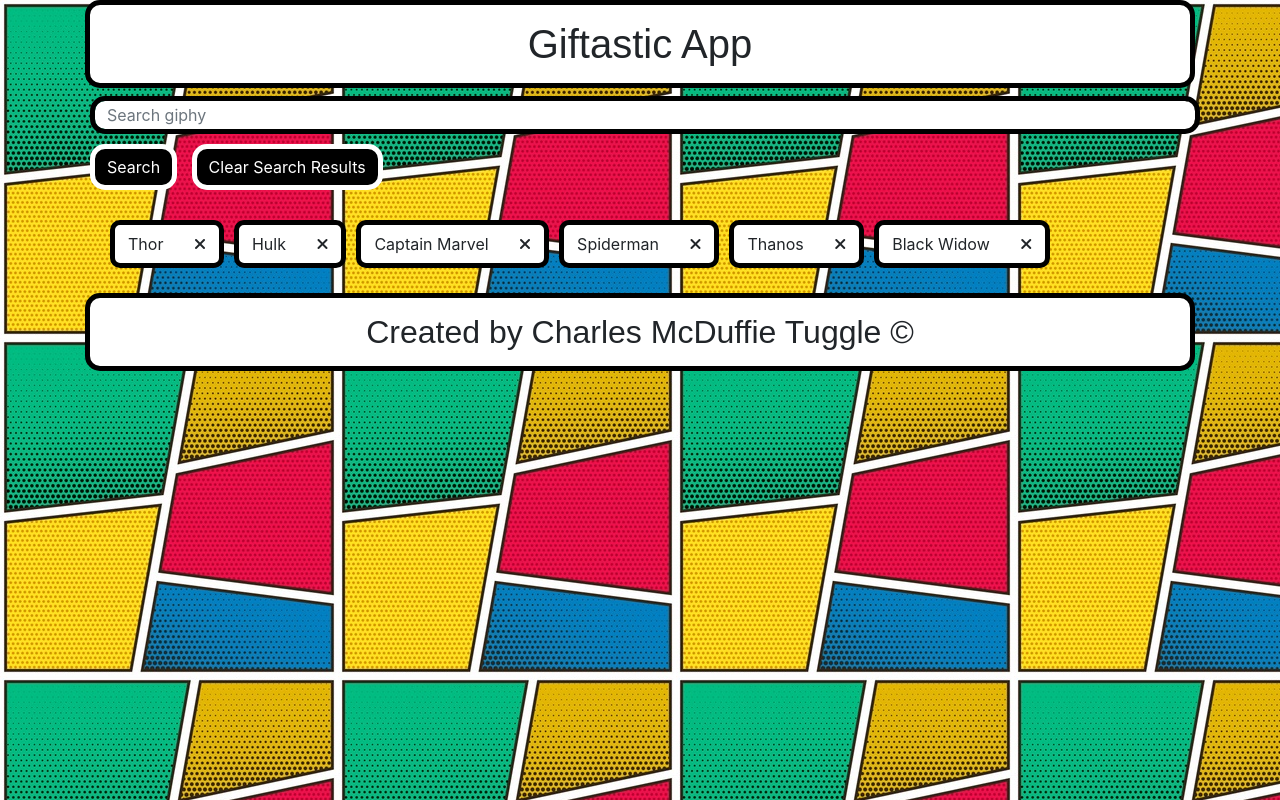
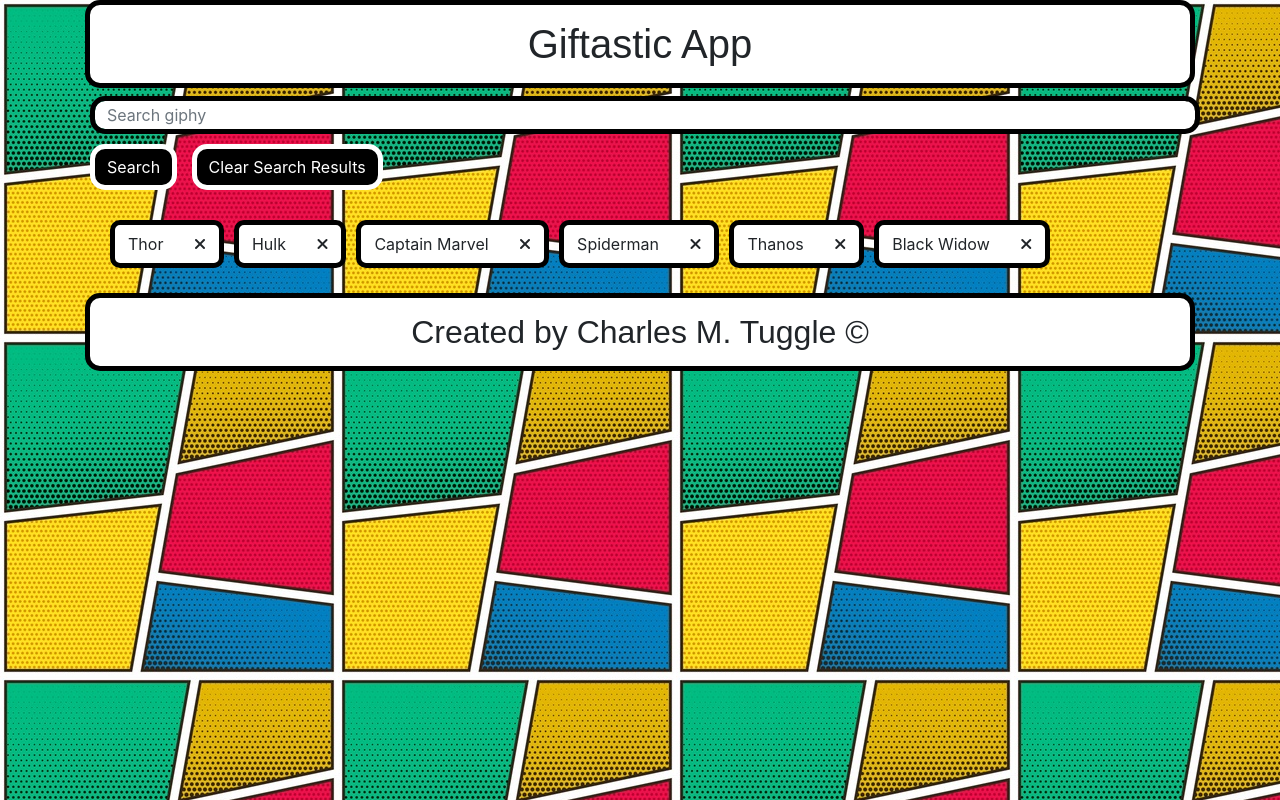
Before and after one commit to charles-codes/giftastic, a plain HTML site: page index.html in a window 1280 px wide. Drawn offline with nearby package versions, Linux system fonts and the light colour scheme; a web font is replaced by a local one.

Commit message:
updated footer in html

```diff
--- a/index.html
+++ b/index.html
@@ -29,7 +29,7 @@
         <div class="gifs-display"></div>
 
         <div class="footer">
-            <h2>Created by Charles McDuffie Tuggle ©</h2>
+            <h2>Created by Charles M. Tuggle ©</h2>
         </div>
 
     </div>
```
